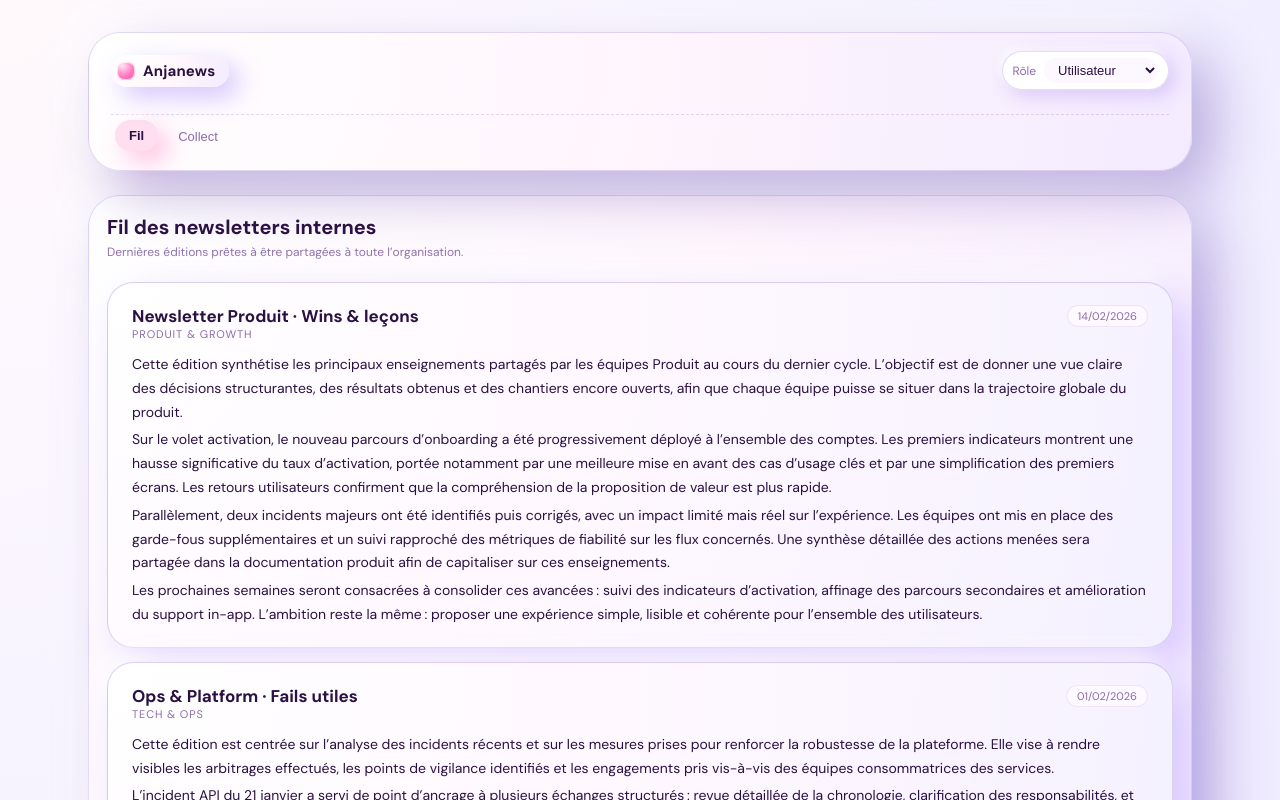
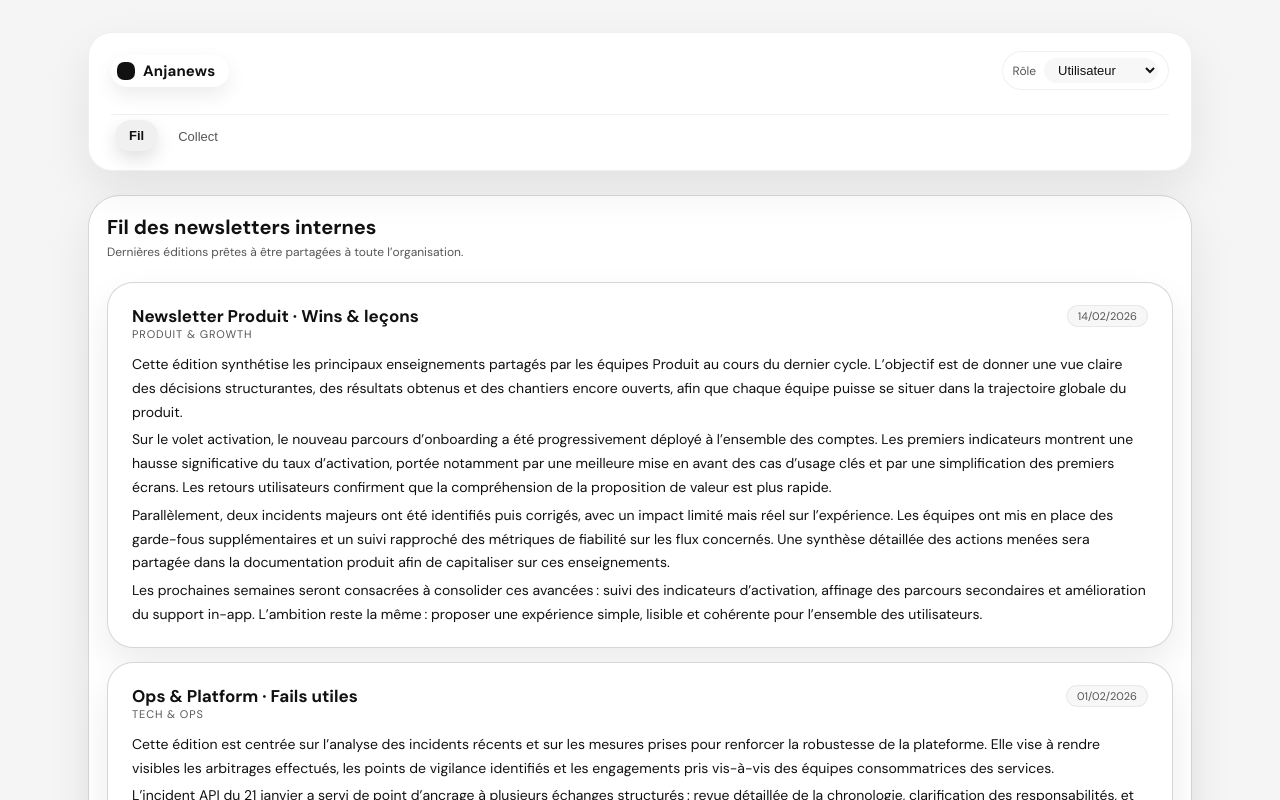
Before and after one commit to agentdouble/Newsletter, a React (Vite) app in the folder frontend/: page / in a window 1280 px wide. Shown: the top 800 px of the page. Built offline with nearby package versions, Linux system fonts and the light colour scheme.

Commit message:
style(ui): monochrome minimal newsletter feed

```diff
--- a/frontend/src/styles.css
+++ b/frontend/src/styles.css
@@ -1,21 +1,20 @@
 :root {
   color-scheme: light;
-  --bg: radial-gradient(circle at 0% 0%, #fff9fb 0, #fdf7ff 18%, #f3f1ff 60%, #efeaff 100%);
-  --bg-elevated: #fffafe;
-  --bg-elevated-soft: #f9f0ff;
-  --border-subtle: rgba(120, 84, 200, 0.12);
-  --border-strong: rgba(120, 84, 200, 0.26);
-  --accent: #ff7bbf;
-  --accent-soft: rgba(255, 123, 191, 0.24);
-  --accent-strong: #ff4ea5;
-  --accent-alt: #8b7bff;
-  --positive: #25c991;
-  --negative: #ff6f86;
-  --text: #2b1142;
-  --text-soft: #8c6ba9;
-  --shadow-soft: 22px 22px 55px rgba(82, 50, 163, 0.35),
-    -14px -14px 40px rgba(255, 255, 255, 0.9);
-  --radius-xl: 32px;
+  --bg: #f5f5f5;
+  --bg-elevated: #ffffff;
+  --bg-elevated-soft: #f7f7f7;
+  --border-subtle: rgba(0, 0, 0, 0.06);
+  --border-strong: rgba(0, 0, 0, 0.16);
+  --accent: #111111;
+  --accent-soft: rgba(0, 0, 0, 0.06);
+  --accent-strong: #000000;
+  --accent-alt: #000000;
+  --positive: #111111;
+  --negative: #555555;
+  --text: #111111;
+  --text-soft: #555555;
+  --shadow-soft: 0 18px 45px rgba(0, 0, 0, 0.08);
+  --radius-xl: 24px;
   --radius-pill: 999px;
   --transition-fast: 0.16s ease-out;
   --font-sans: 'DM Sans', system-ui, -apple-system, BlinkMacSystemFont,
@@ -63,8 +62,8 @@ body {
   align-items: stretch;
   padding: 18px 22px;
   border-radius: var(--radius-xl);
-  background: radial-gradient(circle at 0% 0%, #ffffff 0, #fff6fd 45%, #f4ebff 100%);
-  border: 1px solid rgba(121, 84, 201, 0.22);
+  background: var(--bg-elevated);
+  border: 1px solid var(--border-subtle);
   backdrop-filter: blur(18px);
   box-shadow: var(--shadow-soft);
   gap: 16px;
@@ -89,17 +88,15 @@ body {
   gap: 8px;
   padding: 6px 14px 6px 6px;
   border-radius: var(--radius-pill);
-  background: radial-gradient(circle at 20% 0%, #ffffff 0, #fff7fb 45%, #f3ecff 100%);
-  box-shadow: 10px 10px 26px rgba(136, 93, 255, 0.35),
-    -6px -6px 18px rgba(255, 255, 255, 0.95);
+  background: var(--bg-elevated);
+  box-shadow: 0 8px 20px rgba(0, 0, 0, 0.08);
 }
 
 .logo-dot {
   width: 18px;
   height: 18px;
   border-radius: 40%;
-  background: radial-gradient(circle at 30% 20%, #ffe5f5 0, var(--accent) 55%, #ff4ea5 100%);
-  box-shadow: inset 0 0 0 1px rgba(255, 255, 255, 0.7);
+  background: var(--accent);
 }
 
 .logo-text {
@@ -121,9 +118,7 @@ body {
   padding: 6px 10px;
   border-radius: 999px;
   background: rgba(255, 255, 255, 0.96);
-  border: 1px solid rgba(121, 84, 201, 0.2);
-  box-shadow: 6px 6px 18px rgba(152, 115, 231, 0.3),
-    -3px -3px 8px rgba(255, 255, 255, 0.9);
+  border: 1px solid var(--border-subtle);
 }
 
 .role-label {
@@ -136,7 +131,7 @@ body {
   border: 0;
   padding: 4px 10px;
   font-size: 13px;
-  background: rgba(253, 247, 255, 0.9);
+  background: #f7f7f7;
   color: var(--text);
 }
 
@@ -151,7 +146,7 @@ body {
   gap: 6px;
   padding: 6px 4px 0;
   margin-top: 8px;
-  border-top: 1px dashed rgba(140, 107, 215, 0.25);
+  border-top: 1px solid var(--border-subtle);
 }
 
 .tab-button {
@@ -167,7 +162,7 @@ body {
 }
 
 .tab-button:hover {
-  background: rgba(248, 236, 255, 0.8);
+  background: rgba(0, 0, 0, 0.04);
   color: var(--text);
 }
 
@@ -175,8 +170,7 @@ body {
   background: var(--accent-soft);
   color: var(--text);
   font-weight: 600;
-  box-shadow: 10px 10px 24px rgba(255, 123, 191, 0.45),
-    -4px -4px 10px rgba(255, 255, 255, 0.9);
+  box-shadow: 0 8px 18px rgba(0, 0, 0, 0.12);
   transform: translateY(-1px);
 }
 
@@ -225,7 +219,7 @@ body {
 }
 
 .panel-card--accent {
-  background: radial-gradient(circle at 0% 0%, #fff8ff 0, var(--bg-elevated-soft) 60%, #f0e8ff 100%);
+  background: var(--bg-elevated-soft);
 }
 
 .panel-card--wide {
@@ -233,8 +227,8 @@ body {
 }
 
 .panel-card--feed {
-  background: radial-gradient(circle at 0% 0%, #ffffff 0, #fff6fd 45%, #f4ecff 100%);
-  border-color: rgba(139, 123, 255, 0.26);
+  background: var(--bg-elevated);
+  border-color: var(--border-strong);
 }
 
 .panel-header h2 {
@@ -308,12 +302,11 @@ body {
   padding: 22px 24px 20px;
   border-radius: 26px;
   border: 1px solid var(--border-strong);
-  background: radial-gradient(circle at 0% 0%, #ffffff 0, #fff8ff 45%, #f4f1ff 100%);
+  background: #ffffff;
   display: flex;
   flex-direction: column;
   gap: 8px;
-  box-shadow: 16px 16px 40px rgba(164, 135, 255, 0.4),
-    -10px -10px 26px rgba(255, 255, 255, 0.9);
+  box-shadow: 0 18px 38px rgba(0, 0, 0, 0.08);
 }
 
 .newsletter-article + .newsletter-article {
@@ -357,20 +350,20 @@ body {
 }
 
 .tag--soft {
-  background: rgba(254, 250, 255, 0.9);
+  background: #f7f7f7;
   border-color: var(--border-subtle);
   color: var(--text-soft);
 }
 
 .tag--success {
-  background: rgba(31, 191, 135, 0.12);
-  border-color: rgba(31, 191, 135, 0.24);
+  background: #f7f7f7;
+  border-color: var(--border-subtle);
   color: var(--positive);
 }
 
 .tag--fail {
-  background: rgba(255, 92, 122, 0.12);
-  border-color: rgba(255, 92, 122, 0.24);
+  background: #f7f7f7;
+  border-color: var(--border-subtle);
   color: var(--negative);
 }
 
@@ -512,12 +505,12 @@ body {
 .primary-button {
   background: var(--accent);
   color: #fff;
-  box-shadow: 0 12px 26px rgba(255, 114, 182, 0.35);
+  box-shadow: 0 10px 24px rgba(0, 0, 0, 0.16);
 }
 
 .primary-button:hover {
   transform: translateY(-1px);
-  box-shadow: 0 14px 32px rgba(255, 114, 182, 0.45);
+  box-shadow: 0 14px 32px rgba(0, 0, 0, 0.2);
 }
 
 .secondary-button {
@@ -692,7 +685,7 @@ body {
 .toggle-label {
   padding: 3px 8px;
   border-radius: 999px;
-  background: rgba(248, 236, 255, 0.8);
+  background: #f0f0f0;
 }
 
 .newsletter-highlights li::marker {
```
Also changed, not shown: 1 other file (tests, documents, lock files or other folders).
